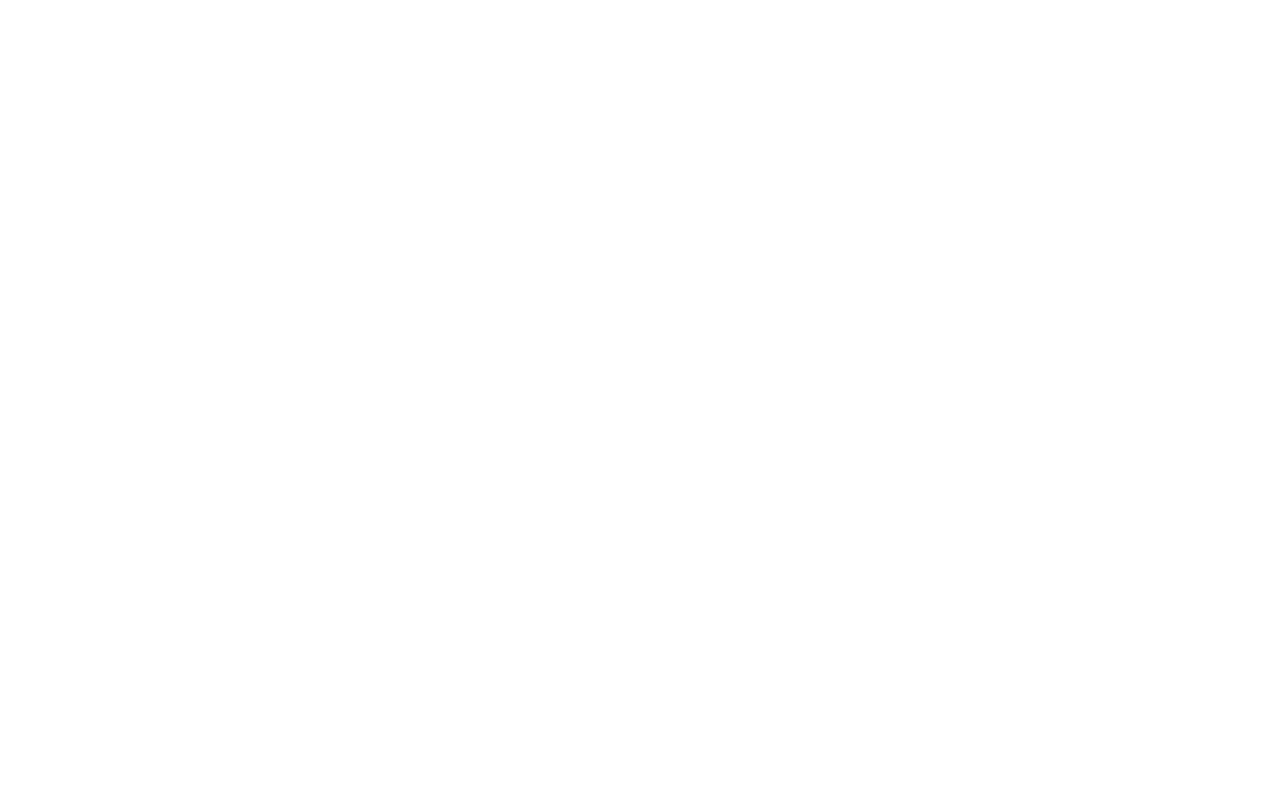
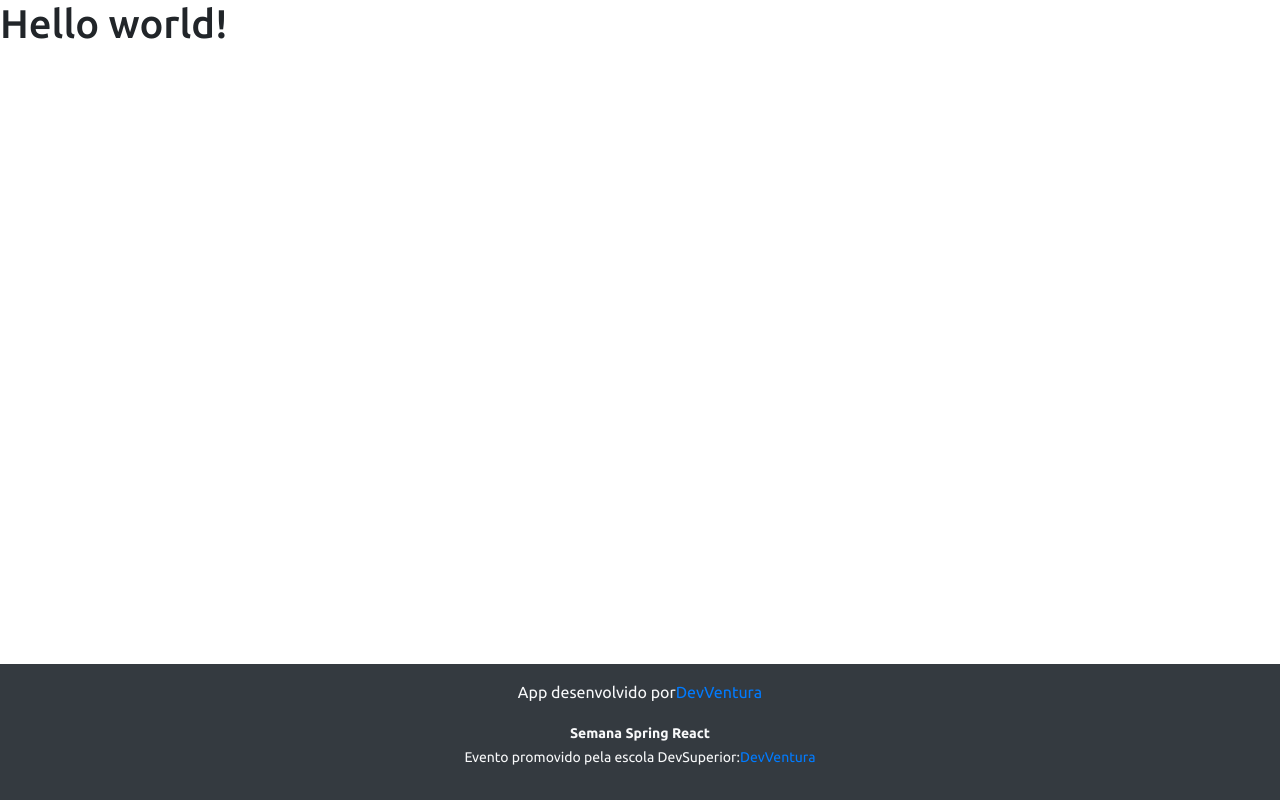
Before and after one commit to fcventura02/dsvendas-sds3, a Next.js app in the folder frontend/: page / in a window 1280 px wide. Built offline with nearby package versions, Linux system fonts and the light colour scheme.

Commit message:
added component footer

```diff
--- /dev/null
+++ b/frontend/src/components/Footer.tsx
@@ -0,0 +1,25 @@
+export default function Footer() {
+    return (
+        <footer className="footer mt-auto py-3 bg-dark">
+            <div className="container">
+                <p className="text-light">
+                    App desenvolvido por
+                    <a href="https://github.com/fcventura02" target="_blank" rel="noreferrer">
+                        DevVentura
+                    </a>
+                </p>
+                <p className="text-light">
+                    <small>
+                        <strong>
+                            Semana Spring React
+                        </strong> <br />
+                    Evento promovido pela escola DevSuperior:
+                    <a href="https://devventura.cf/" target="_blank" rel="noreferrer">
+                        DevVentura
+                    </a>
+                    </small>
+                </p>
+            </div>
+        </footer>
+    )
+}
--- a/frontend/src/pages/index.tsx
+++ b/frontend/src/pages/index.tsx
@@ -1,11 +1,18 @@
 import Head from 'next/head'
+import Footer from '../components/Footer'
 
 export default function Home() {
   return (
-    <div>
+    <>
       <Head>
-        <title>Home</title>
+        <title>DSVendas | Home</title>
       </Head>
-    </div>
+      <div>
+        <h1>
+          Hello world!
+        </h1>
+      </div>
+      <Footer/>
+    </>
   )
 }
```
